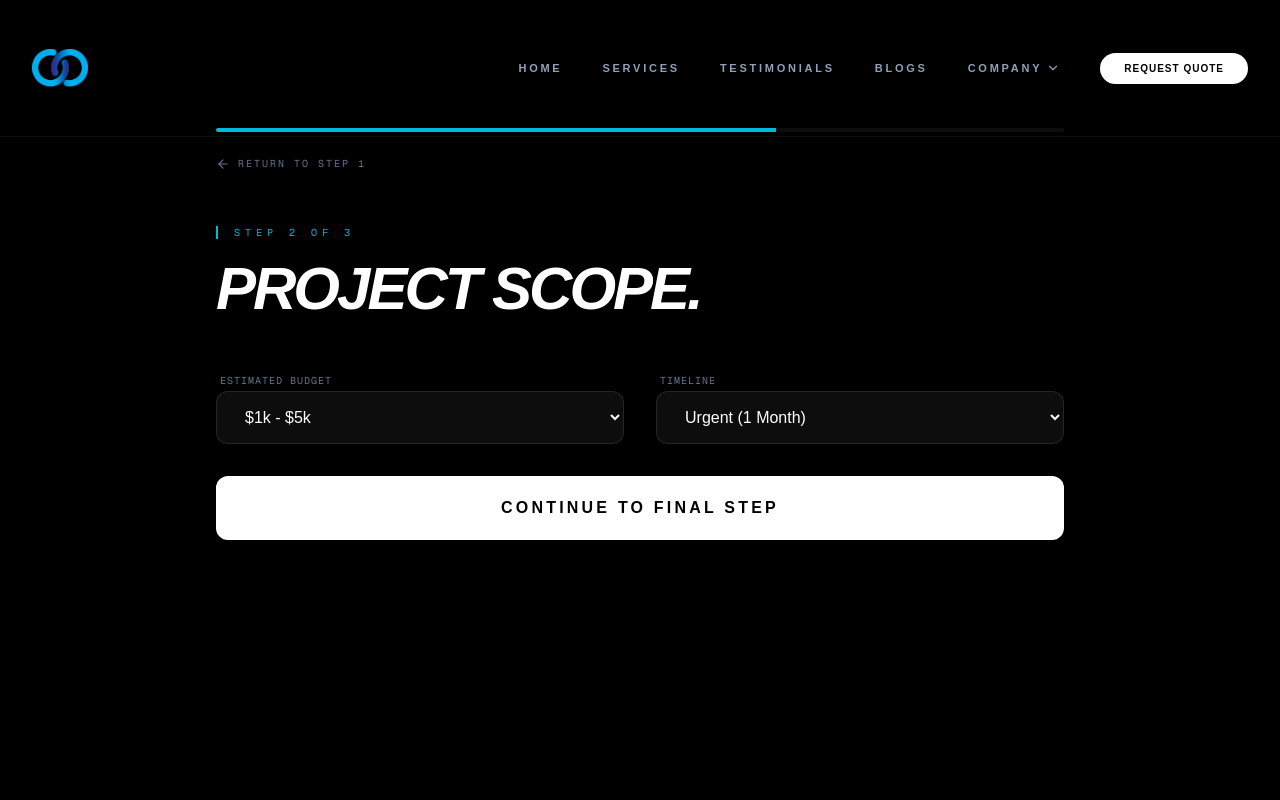
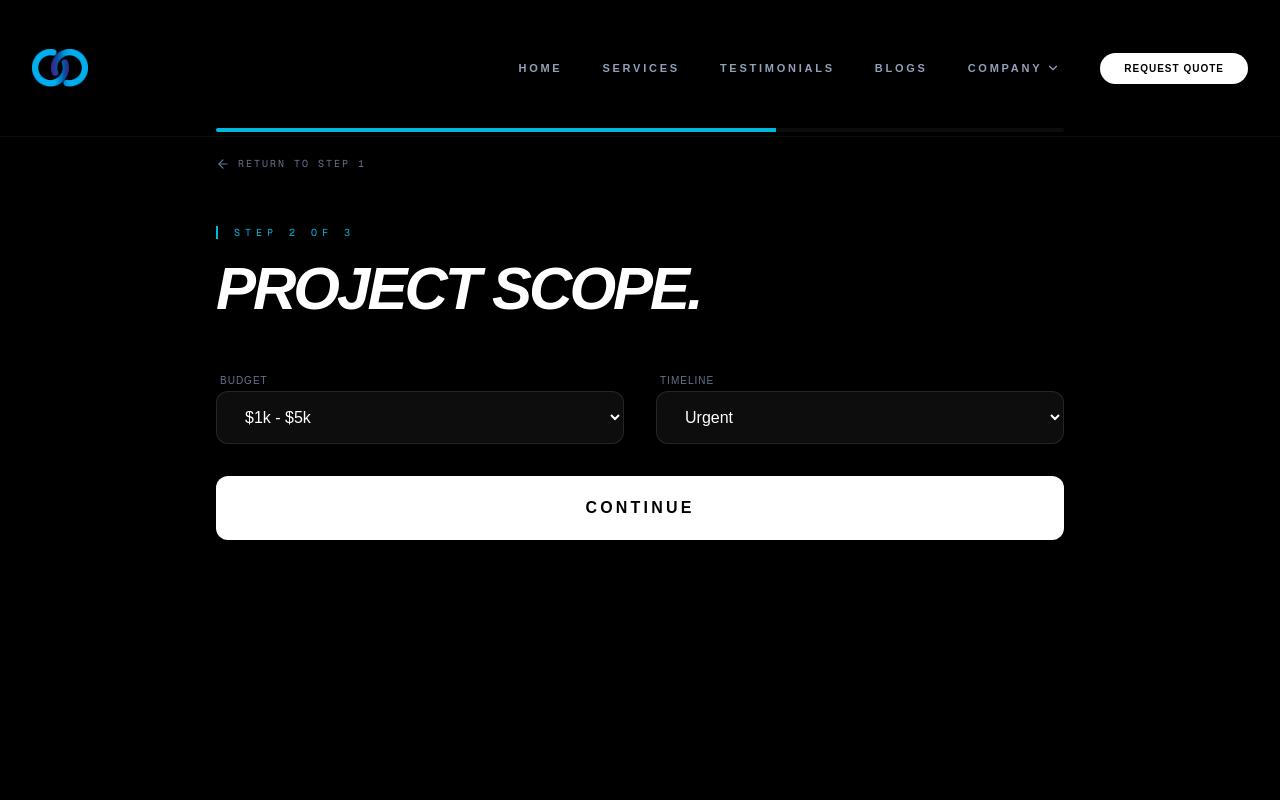
Before and after one commit to Talha0007/open-stacked, a Next.js app: page /quote in a window 1280 px wide. Both pictures are taken after a click on the button "WEB DEVELOPMENT". Shown: the top 800 px of the page. Built offline with nearby package versions, Linux system fonts and the light colour scheme.

Commit message:
integrated nodemailer

```diff
--- /dev/null
+++ b/app/api/quote/route.ts
@@ -0,0 +1,65 @@
+import { NextResponse } from "next/server";
+import nodemailer from "nodemailer";
+
+export async function POST(req: Request) {
+  try {
+    const { name, email, service, budget, timeline, requirements } =
+      await req.json();
+
+    const transporter = nodemailer.createTransport({
+      host: "smtp.gmail.com",
+      port: 587,
+      auth: {
+        user: process.env.EMAIL_USER,
+        pass: process.env.EMAIL_PASS,
+      },
+    });
+
+    // 1. Admin Copy (To You)
+    const adminMail = {
+      from: `"Open Stacked System" <sales@openstacked.com>`,
+      to: process.env.EMAIL_USER,
+      subject: `🚀 New Inquiry: ${service} from ${name}`,
+      html: `
+        <div style="font-family: sans-serif; background: #0b0b0b; color: #fff; padding: 30px; border-radius: 12px;">
+          <h2 style="color: #06b6d4;">New Lead Details</h2>
+          <p><strong>Name:</strong> ${name}</p>
+          <p><strong>Email:</strong> ${email}</p>
+          <p><strong>Budget:</strong> ${budget}</p>
+          <p><strong>Timeline:</strong> ${timeline}</p>
+          <p><strong>Requirements:</strong> ${requirements || "No extra details"}</p>
+        </div>
+      `,
+    };
+
+    // 2. Client Copy (To User)
+    const clientMail = {
+      from: `"Open Stacked" <sales@openstacked.com>`,
+      to: email,
+      replyTo: "sales@openstacked.com",
+      subject: "We've received your request - Open Stacked",
+      html: `
+        <div style="font-family: sans-serif; max-width: 600px; margin: auto; padding: 40px; border: 1px solid #e2e8f0; border-radius: 16px;">
+          <h1 style="color: #000; font-style: italic; text-transform: uppercase;">Open Stacked.</h1>
+          <p>Hi ${name},</p>
+          <p>Thank you for reaching out! Our team has received your request for <b>${service}</b>.</p>
+          <p>An engineer will review your project scope and provide a technical proposal within the next 12 hours.</p>
+          <div style="margin-top: 30px; padding-top: 20px; border-top: 1px solid #eee; font-size: 12px; color: #64748b;">
+            <b>Open Stacked</b><br/>
+            Full-Stack Solutions & Cloud Infrastructure
+          </div>
+        </div>
+      `,
+    };
+
+    await Promise.all([
+      transporter.sendMail(adminMail),
+      transporter.sendMail(clientMail),
+    ]);
+
+    return NextResponse.json({ success: true }, { status: 200 });
+  } catch (error: any) {
+    console.error("SMTP Error:", error.message);
+    return NextResponse.json({ error: error.message }, { status: 500 });
+  }
+}
--- a/components/ui/QuoteForm.tsx
+++ b/components/ui/QuoteForm.tsx
@@ -8,14 +8,53 @@ import {
   Code,
   CheckCircle2,
   ArrowLeft,
+  Loader2,
 } from "lucide-react";
 
 export default function QuoteForm() {
   const [step, setStep] = useState(1);
   const [submitted, setSubmitted] = useState(false);
+  const [loading, setLoading] = useState(false);
+
+  const [formData, setFormData] = useState({
+    service: "",
+    budget: "$1k - $5k",
+    timeline: "Standard (3 Months)",
+    name: "",
+    email: "",
+    requirements: "",
+  });
 
   const handleNext = () => setStep((prev) => prev + 1);
   const handleBack = () => setStep((prev) => prev - 1);
+
+  const handleServiceSelect = (serviceLabel: string) => {
+    setFormData({ ...formData, service: serviceLabel });
+    handleNext();
+  };
+
+  const handleSubmit = async (e: React.FormEvent) => {
+    e.preventDefault();
+    setLoading(true);
+
+    try {
+      const response = await fetch("/api/quote", {
+        method: "POST",
+        headers: { "Content-Type": "application/json" },
+        body: JSON.stringify(formData),
+      });
+
+      if (response.ok) {
+        setSubmitted(true);
+      } else {
+        throw new Error("Failed to send");
+      }
+    } catch (err) {
+      alert("Error sending request. Please try again.");
+    } finally {
+      setLoading(false);
+    }
+  };
 
   if (submitted) {
     return (
@@ -32,7 +71,7 @@ export default function QuoteForm() {
         </h1>
         <p className="text-slate-400 mt-4 max-w-sm mx-auto">
           Our engineering team will analyze your requirements and reach out
-          within 12 hours with a technical proposal.
+          within 12 hours.
         </p>
         <button
           onClick={() => (window.location.href = "/")}
@@ -50,7 +89,6 @@ export default function QuoteForm() {
       <div className="space-y-6 mb-12">
         <div className="flex-1 h-1 bg-white/5 rounded-full overflow-hidden">
           <motion.div
-            initial={{ width: "33%" }}
             animate={{
               width: step === 1 ? "33%" : step === 2 ? "66%" : "100%",
             }}
@@ -64,13 +102,9 @@ export default function QuoteForm() {
               animate={{ opacity: 1, x: 0 }}
               exit={{ opacity: 0, x: -10 }}
               onClick={handleBack}
-              className="flex items-center gap-2 text-[10px] font-mono uppercase tracking-[0.2em] text-slate-500 hover:text-cyan-400 transition-colors group"
+              className="flex items-center gap-2 text-[10px] font-mono uppercase tracking-[0.2em] text-slate-500 hover:text-cyan-400"
             >
-              <ArrowLeft
-                size={14}
-                className="group-hover:-translate-x-1 transition-transform"
-              />
-              Return to Step {step - 1}
+              <ArrowLeft size={14} /> Return to Step {step - 1}
             </motion.button>
           )}
         </AnimatePresence>
@@ -89,8 +123,7 @@ export default function QuoteForm() {
         </h1>
       </header>
 
-      {/* Form Content */}
-      <form onSubmit={(e) => e.preventDefault()}>
+      <form onSubmit={step === 3 ? handleSubmit : (e) => e.preventDefault()}>
         {step === 1 && (
           <motion.div
             initial={{ opacity: 0, x: 20 }}
@@ -115,15 +148,15 @@ export default function QuoteForm() {
               },
               {
                 id: "custom",
-                label: "Custom Enterprise Solution",
+                label: "Custom Solution",
                 icon: <Code size={20} />,
               },
             ].map((item) => (
               <button
                 key={item.id}
                 type="button"
-                onClick={handleNext}
-                className="p-8 text-left rounded-2xl border border-white/5 bg-white/[0.02] hover:bg-white/[0.05] hover:border-cyan-500/50 transition-all group"
+                onClick={() => handleServiceSelect(item.label)}
+                className="p-8 text-left rounded-2xl border border-white/5 bg-white/[0.02] hover:border-cyan-500/50 transition-all group"
               >
                 <div className="text-cyan-500 mb-4 group-hover:scale-110 transition-transform">
                   {item.icon}
@@ -144,31 +177,43 @@ export default function QuoteForm() {
           >
             <div className="grid grid-cols-1 md:grid-cols-2 gap-8">
               <div className="space-y-3">
-                <label className="text-slate-500 text-[10px] font-mono uppercase tracking-widest pl-1">
-                  Estimated Budget
+                <label className="text-slate-500 text-[10px] uppercase tracking-widest pl-1">
+                  Budget
                 </label>
-                <select className="w-full bg-white/5 border border-white/10 rounded-xl px-6 py-4 text-white focus:border-cyan-500/50 outline-none cursor-pointer">
+                <select
+                  value={formData.budget}
+                  onChange={(e) =>
+                    setFormData({ ...formData, budget: e.target.value })
+                  }
+                  className="w-full bg-white/5 border border-white/10 rounded-xl px-6 py-4 text-white outline-none"
+                >
                   <option className="bg-black">$1k - $5k</option>
                   <option className="bg-black">$5k - $20k</option>
                   <option className="bg-black">$20k+</option>
                 </select>
               </div>
               <div className="space-y-3">
-                <label className="text-slate-500 text-[10px] font-mono uppercase tracking-widest pl-1">
+                <label className="text-slate-500 text-[10px] uppercase tracking-widest pl-1">
                   Timeline
                 </label>
-                <select className="w-full bg-white/5 border border-white/10 rounded-xl px-6 py-4 text-white focus:border-cyan-500/50 outline-none cursor-pointer">
-                  <option className="bg-black">Urgent (1 Month)</option>
-                  <option className="bg-black">Standard (3 Months)</option>
-                  <option className="bg-black">Long-term Partnership</option>
+                <select
+                  value={formData.timeline}
+                  onChange={(e) =>
+                    setFormData({ ...formData, timeline: e.target.value })
+                  }
+                  className="w-full bg-white/5 border border-white/10 rounded-xl px-6 py-4 text-white outline-none"
+                >
+                  <option className="bg-black">Urgent</option>
+                  <option className="bg-black">Standard</option>
                 </select>
               </div>
             </div>
             <button
+              type="button"
               onClick={handleNext}
-              className="w-full py-5 bg-white text-black font-black uppercase tracking-[0.2em] rounded-xl hover:bg-cyan-500 hover:text-white transition-all shadow-xl"
+              className="w-full py-5 bg-white text-black font-black uppercase tracking-[0.2em] rounded-xl hover:bg-cyan-500 hover:text-white transition-all"
             >
-              Continue to Final Step
+              Continue
             </button>
           </motion.div>
         )}
@@ -184,25 +229,44 @@ export default function QuoteForm() {
                 type="text"
                 placeholder="Full Name"
                 required
+                value={formData.name}
+                onChange={(e) =>
+                  setFormData({ ...formData, name: e.target.value })
+                }
                 className="w-full bg-white/5 border border-white/10 rounded-xl px-6 py-4 text-white focus:border-cyan-500/50 outline-none"
               />
               <input
                 type="email"
-                placeholder="Work Email Address"
+                placeholder="Work Email"
                 required
+                value={formData.email}
+                onChange={(e) =>
+                  setFormData({ ...formData, email: e.target.value })
+                }
                 className="w-full bg-white/5 border border-white/10 rounded-xl px-6 py-4 text-white focus:border-cyan-500/50 outline-none"
               />
               <textarea
                 rows={4}
                 placeholder="Project requirements..."
+                value={formData.requirements}
+                onChange={(e) =>
+                  setFormData({ ...formData, requirements: e.target.value })
+                }
                 className="w-full bg-white/5 border border-white/10 rounded-xl px-6 py-4 text-white focus:border-cyan-500/50 outline-none resize-none"
               />
             </div>
             <button
-              onClick={() => setSubmitted(true)}
-              className="w-full py-5 bg-cyan-500 text-black font-black uppercase tracking-[0.2em] rounded-xl hover:bg-white transition-all shadow-[0_0_30px_rgba(0,174,239,0.3)]"
+              disabled={loading}
+              type="submit"
+              className="w-full py-5 bg-cyan-500 text-black font-black uppercase tracking-[0.2em] rounded-xl hover:bg-white transition-all flex justify-center items-center gap-2 shadow-[0_0_30px_rgba(0,174,239,0.3)]"
             >
-              Request Technical Quote
+              {loading ? (
+                <>
+                  <Loader2 className="animate-spin" /> Analyzing...
+                </>
+              ) : (
+                "Request Technical Quote"
+              )}
             </button>
           </motion.div>
         )}
--- a/package.json
+++ b/package.json
@@ -31,6 +31,7 @@
     "lucide-react": "^0.576.0",
     "next": "16.1.6",
     "next-cloudinary": "^6.17.5",
+    "nodemailer": "^8.0.4",
     "react": "19.2.3",
     "react-dom": "19.2.3",
     "react-icons": "^5.6.0",
@@ -40,6 +41,7 @@
   "devDependencies": {
     "@tailwindcss/postcss": "^4",
     "@types/node": "^20",
+    "@types/nodemailer": "^7.0.11",
     "@types/react": "^19",
     "@types/react-dom": "^19",
     "eslint": "^9",
```
Also changed, not shown: 2 other files (tests, documents, lock files or other folders).
